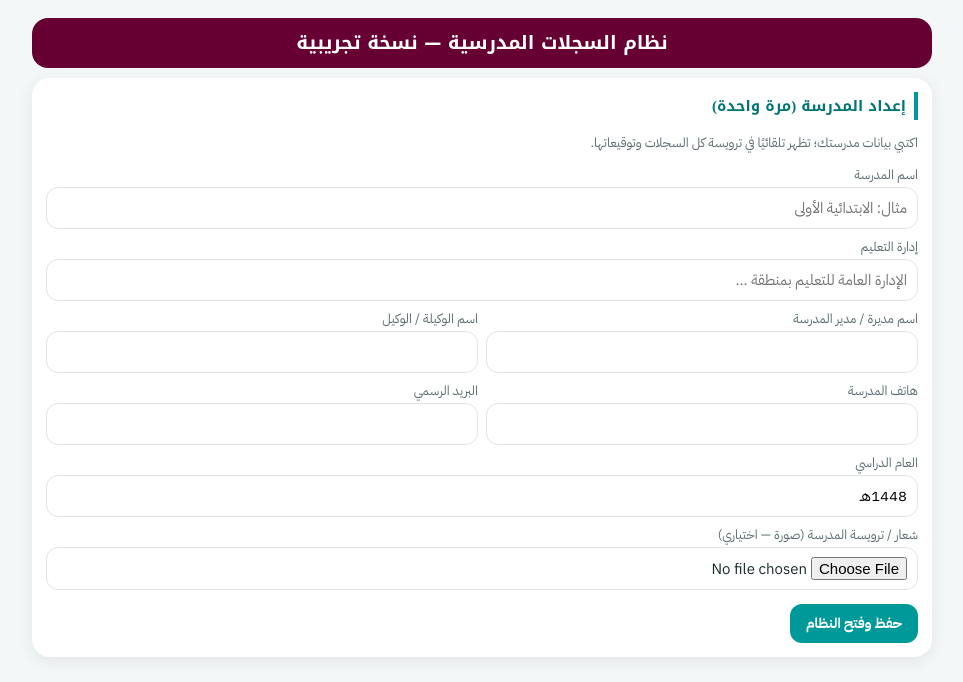
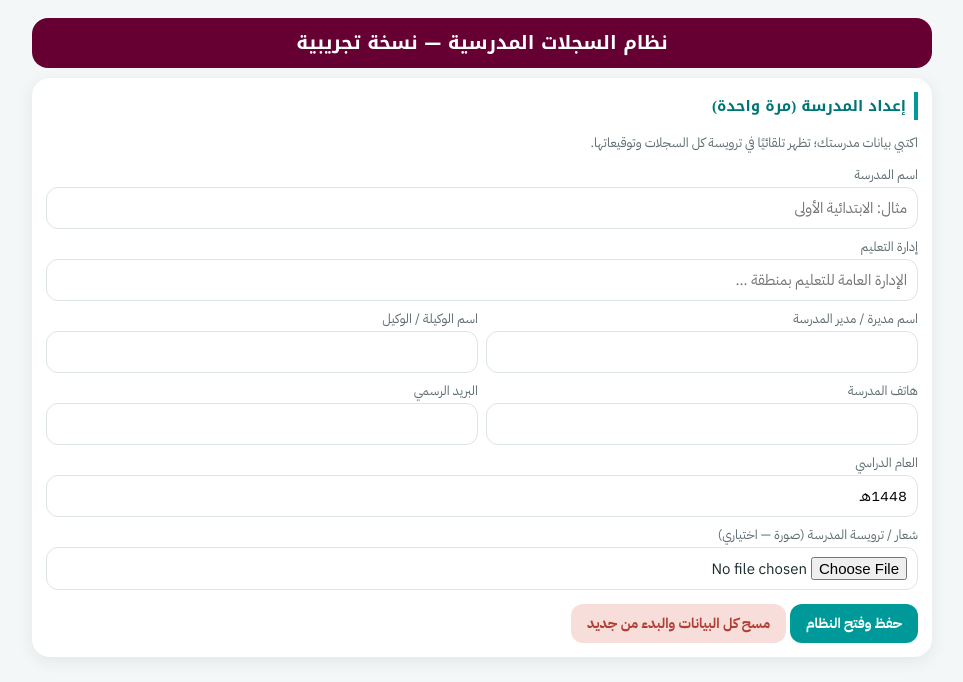
Before and after one commit to school67taif/school67, a plain HTML site: page tajriba/index.html in a window 1280 px wide. Shown: the whole page, without its empty margins (158-1121 px from the left). Drawn offline with Linux system fonts and the light colour scheme.

Commit message:
النسخة التجريبية: زر مسح البيانات

```diff
--- a/tajriba/index.html
+++ b/tajriba/index.html
@@ -31,9 +31,9 @@ function setup(){var s=S.school||{};A.innerHTML='<div class="bar">نظام ال
  +'<div class="row"><div><label>هاتف المدرسة</label><input id="f_ph" value="'+esc(s.phone)+'" dir="ltr"></div><div><label>البريد الرسمي</label><input id="f_em" value="'+esc(s.email)+'" dir="ltr"></div></div>'
  +'<label>العام الدراسي</label><input id="f_yr" value="'+esc(s.year||"1448هـ")+'">'
  +'<label>شعار / ترويسة المدرسة (صورة — اختياري)</label><input type="file" id="f_logo" accept="image/*">'
- +'<div style="margin-top:14px"><button id="go">حفظ وفتح النظام</button></div></div>';
+ +'<div style="margin-top:14px"><button id="go">حفظ وفتح النظام</button> <button id="wipe" style="background:#F8DEDA;color:#B03F35">مسح كل البيانات والبدء من جديد</button></div></div>';
  var logo=s.logo||"";document.getElementById("f_logo").onchange=function(e){var f=e.target.files[0];if(!f)return;if(f.size>400000){alert("الصورة كبيرة — اختاري صورة أصغر من 400 ك.ب");e.target.value="";return}var r=new FileReader();r.onload=function(){logo=r.result};r.readAsDataURL(f)};
- document.getElementById("go").onclick=function(){var v=function(i){return document.getElementById(i).value.trim()};if(!v("f_name")||!v("f_pr")){alert("اسم المدرسة واسم المديرة مطلوبان");return}S.school={name:v("f_name"),dept:v("f_dept"),principal:v("f_pr"),deputy:v("f_dep"),phone:v("f_ph"),email:v("f_em"),year:v("f_yr"),logo:logo};save();home()}}
+ document.getElementById("wipe").onclick=function(){if(!confirm("سيُمسح اسم المدرسة والأسماء وكل ما عُبّئ في السجلات على هذا الجهاز. متابعة؟"))return;try{localStorage.removeItem(K)}catch(e){}S={rec:{}};setup()};document.getElementById("go").onclick=function(){var v=function(i){return document.getElementById(i).value.trim()};if(!v("f_name")||!v("f_pr")){alert("اسم المدرسة واسم المديرة مطلوبان");return}S.school={name:v("f_name"),dept:v("f_dept"),principal:v("f_pr"),deputy:v("f_dep"),phone:v("f_ph"),email:v("f_em"),year:v("f_yr"),logo:logo};save();home()}}
 function home(q){var st=status(),h='<div class="bar">نظام السجلات المدرسية</div>'+head()+'<div class="c np"><div class="hd"><span class="pill '+st.c+'">'+st.t+'</span><div><button class="g" id="bset">بيانات المدرسة</button> <button class="m" id="bsub">الاشتراك</button></div></div><div id="subbox"></div><label>بحث</label><input id="q" placeholder="اكتبي اسم السجل…" value="'+esc(q||"")+'"></div><div id="list"></div>'+foot();
  A.innerHTML=h;function list(){var qq=document.getElementById("q").value.trim(),o="";Object.keys(CAT).forEach(function(c){var it=CAT[c].filter(function(n){return !qq||n.indexOf(qq)>=0});if(!it.length)return;o+='<div class="c"><h3>'+(IC[c]||"📁")+' '+esc(c)+' ('+it.length+')</h3><div class="grid">'+it.map(function(n){var k=0,rr=S.rec[n];if(rr){var tt=rr.t||{main:rr.rows||[]};Object.keys(tt).forEach(function(q){k+=tt[q].filter(function(r){return r.some(function(x){return x})}).length})}return '<div class="card" data-n="'+esc(n)+'"><span>'+(/^سجل/.test(n)?"📒":/^ملف/.test(n)?"📁":/^منصة/.test(n)?"🖥️":/خطة/.test(n)?"🗓️":/^تقرير|تقارير/.test(n)?"📄":"📌")+" "+esc(n)+'</span>'+(k?'<span class="n">'+k+'</span>':'<small>فارغ</small>')+'</div>'}).join("")+'</div></div>'});
   document.getElementById("list").innerHTML=o||'<div class="c muted">لا توجد نتائج</div>';[].forEach.call(document.querySelectorAll(".card"),function(e){e.onclick=function(){rec(e.dataset.n)}})}
```
